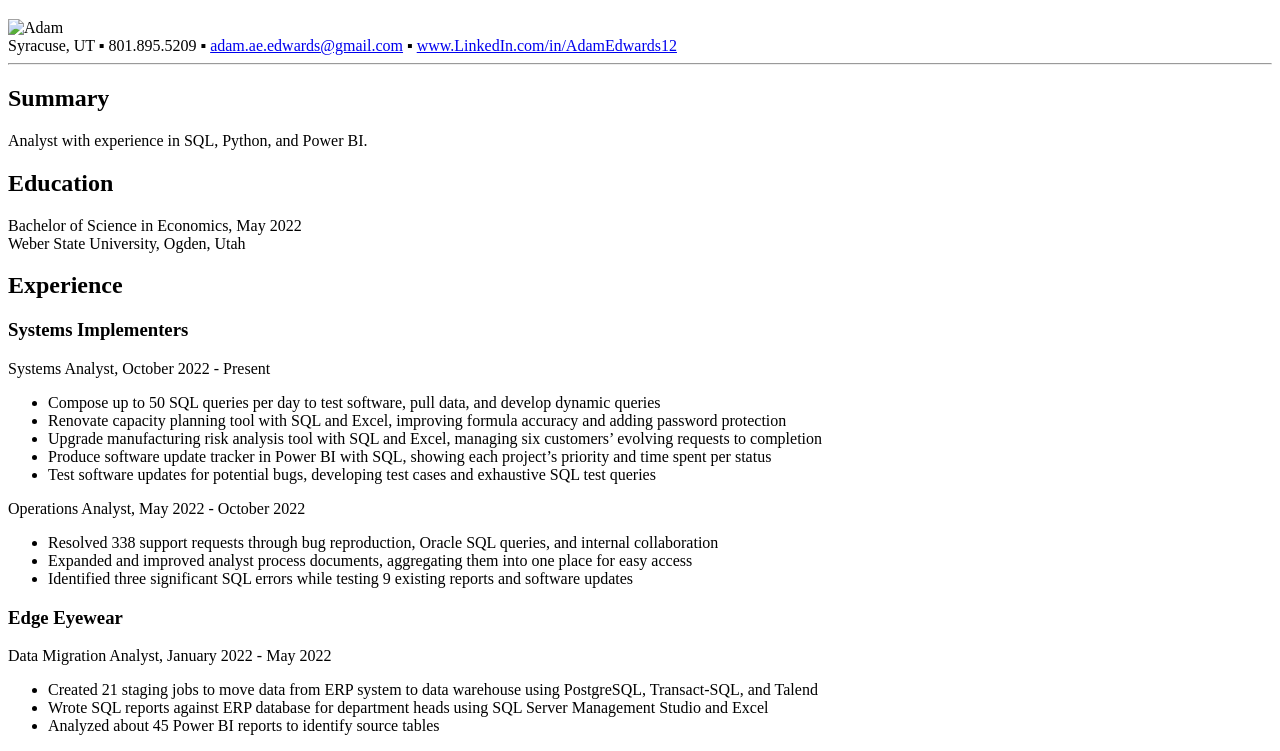
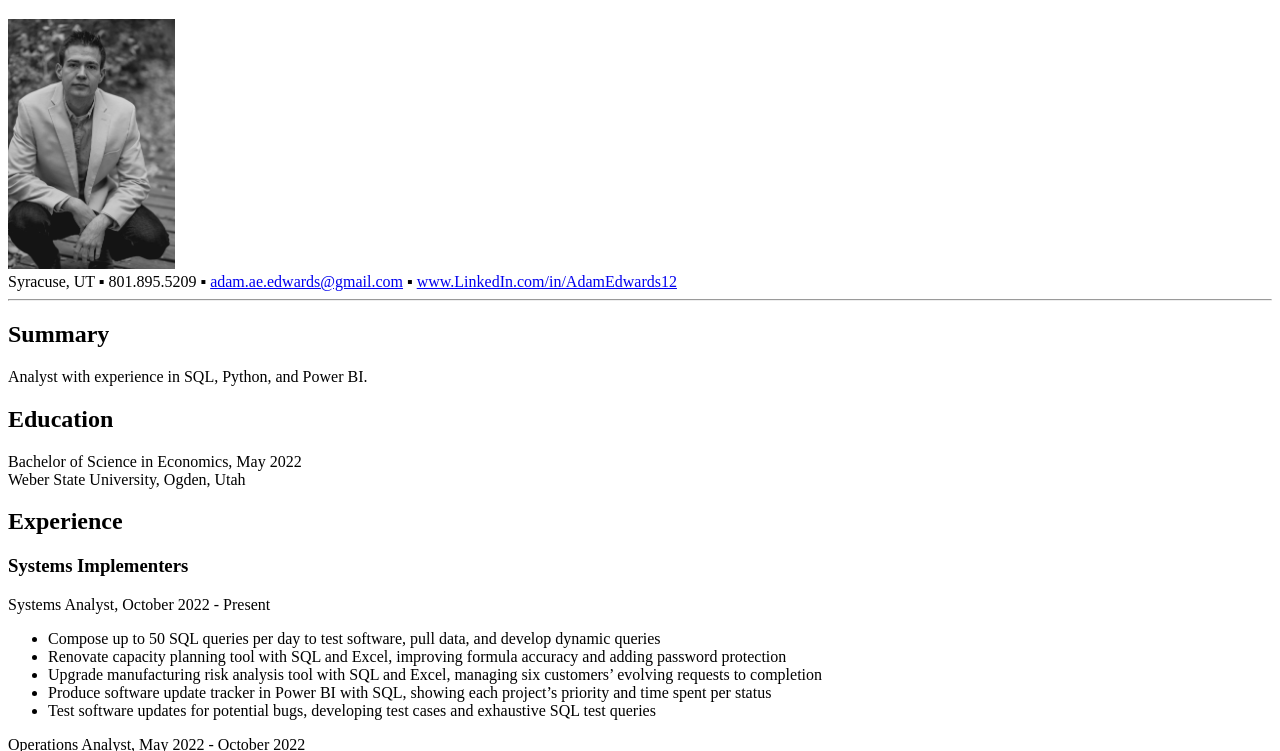
Before and after one commit to adam-13-codes/html-portfolio, a plain HTML site: page index.html in a window 1280 px wide. Shown: the part 61-812 px from the top of the page. Drawn offline with Linux system fonts and the light colour scheme.

Commit message:
Update index.html

```diff
--- a/index.html
+++ b/index.html
@@ -7,7 +7,7 @@
     </head>
     <body>
         <h1>Adam Edwards</h1>
-        <img src="../4.1 Webpages/Gray Photo.jpg" height="250" alt="Adam" /><br/>
+        <img src="./Gray Photo.jpg" height="250" alt="Adam" /><br/>
         Syracuse, UT ▪ 801.895.5209 ▪
         <a href="mailto:adam.ae.edwards@gmail.com">adam.ae.edwards@gmail.com</a> ▪
         <a href="https://LinkedIn.com/in/AdamEdwards12">www.LinkedIn.com/in/AdamEdwards12</a>
```
